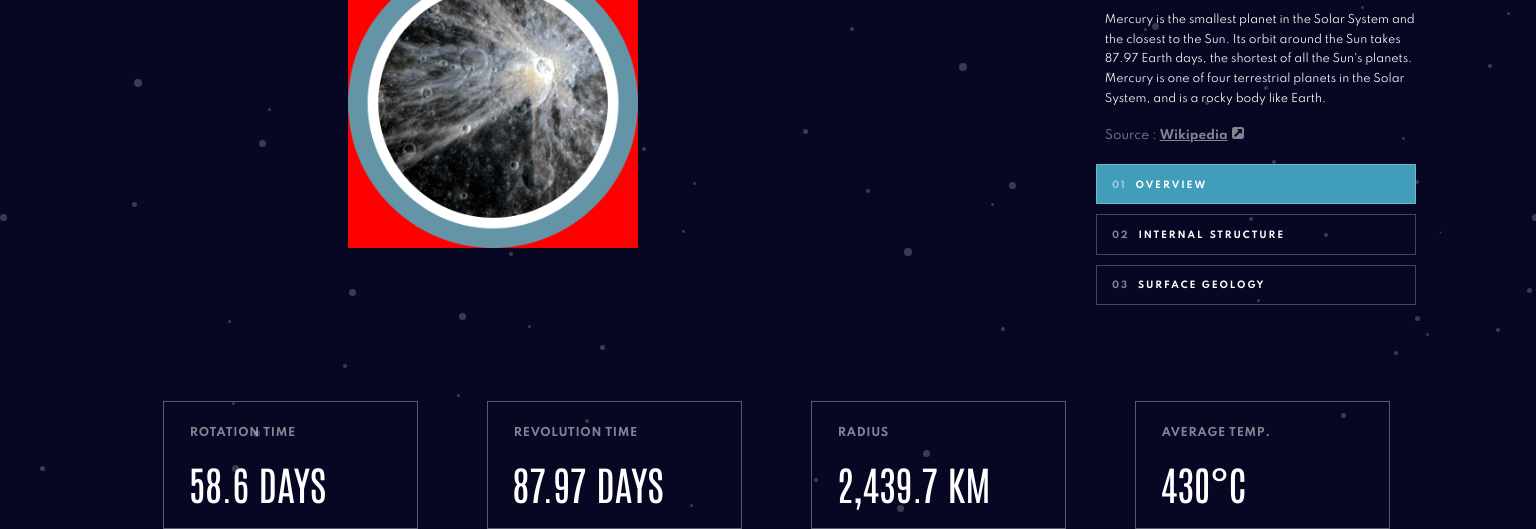
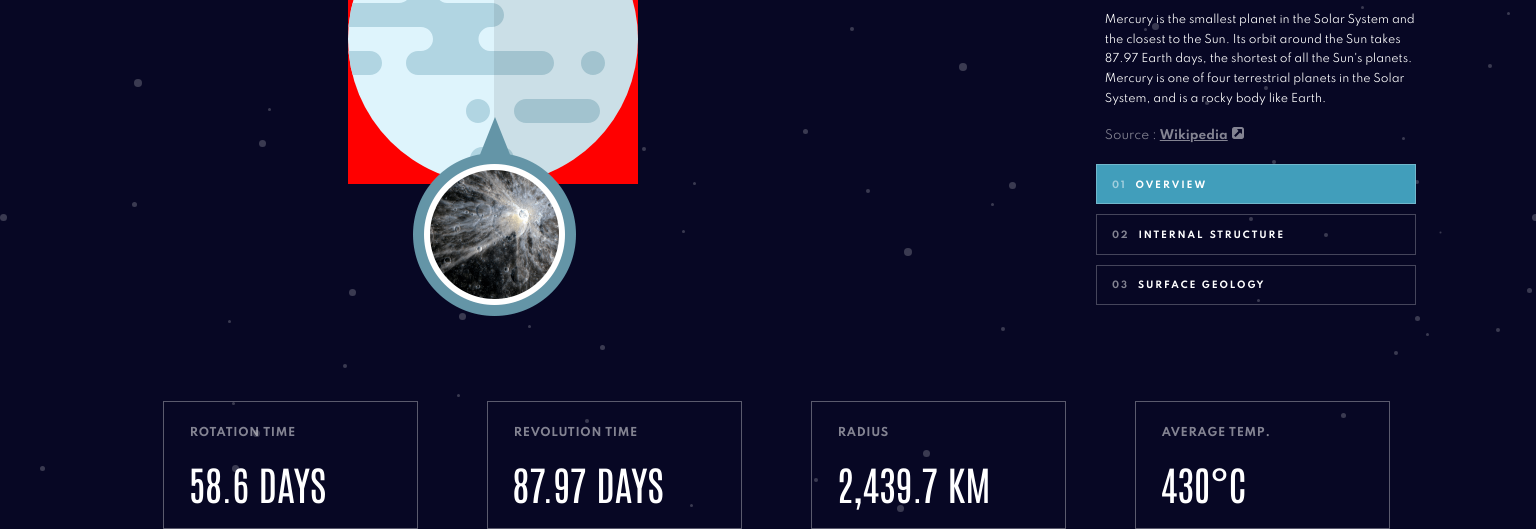
Before and after one commit to chrisyoung0101/planets-fact-site, a plain HTML site: page index.html in a window 1536 px wide. Shown: the part 343-872 px from the top of the page. Drawn offline with Linux system fonts and the light colour scheme.

Commit message:
position geology image all screens

```diff
--- a/index.css
+++ b/index.css
@@ -30,21 +30,27 @@ body {
   /* overflow: hidden; */
 }
 
+/* IMAGES */
 /* show - hide images */
 /* img.planet-img.structure-img,
 img.planet-img.geology-img {
   display: none;
 } */
+
+.planet-img {
+  background-color: red;
+  margin-top: 5.5375em;
+  margin-bottom: 5em;
+  width: 6.9375em;
+}
+
+.geology-img {
+  width: 10.19em;
+  height: 12.43em;
+}
+
 .structure-img {
   display: none;
-}
-
-/* stopped here trying to size this img */
-/* why will width not work? */
-.geology-img {
-  position: absolute;
-  background-color: red;
-  width: 16px;
 }
 
 /* .overview-btn {
@@ -293,9 +299,9 @@ nav a {
   transform: scaleX(1);
 } */
 
-.planet-img {
+/* .planet-img {
   width: 6.9375em;
-}
+} */
 
 h1 {
   color: var(--white);
@@ -347,11 +353,6 @@ p {
 
 .side-btns {
   display: none;
-}
-
-.planet-img {
-  margin-top: 5.5375em;
-  margin-bottom: 5em;
 }
 
 .content h1 {
@@ -434,9 +435,17 @@ p {
   justify-content: center;
 }
 
-.planet-img.flex-content-wrapper-item {
+.planet-img.flex-content-wrapper-item,
+.geology-img.flex-content-wrapper-item {
   margin-left: auto;
   margin-right: auto;
+}
+
+/* mobile - overlap geology image over planet image */
+.geology-img.flex-content-wrapper-item {
+  margin-top: -6.6em;
+  width: 60px;
+  height: 73.25px;
 }
 
 /* TABLETTABLETTABLETTABLETTABLETTABLETTABLETTABLETTABLETTABLETTABLETTABLETTABLETTABLETTABLETTABLETTABLETTABLETTABLETTABLET */
@@ -457,6 +466,13 @@ p {
   .header {
     justify-content: center;
     margin-top: 1.5em;
+  }
+
+  /* tablet - overlap geology image over planet image */
+  .geology-img.flex-content-wrapper-item {
+    margin-top: -12.6em;
+    width: 110px;
+    height: 134.29px;
   }
 
   .planet-img {
@@ -721,6 +737,17 @@ p {
     /* margin-bottom: -1em; */
   }
 
+  /* tablet - overlap geology image over planet image */
+  .geology-img.flex-content-wrapper-item {
+    position: absolute;
+    top: 700px;
+    left: 365px;
+    /* background-color: blue; */
+    margin-top: -16.5em;
+    width: 163px;
+    height: 199px;
+  }
+
   .planet-img {
     position: absolute;
     /* margin-top: 10em;
--- a/index.html
+++ b/index.html
@@ -17,6 +17,8 @@
 </head>
 
 <body>
+
+
     <div class="container">
 
 
@@ -103,12 +105,13 @@
             <hr class="hr2">
 
             <div class="flex-content-wrapper">
+
+
                 <img src="./assets/planet-mercury.svg" alt="Mercury"
                     class="planet-img flex-content-wrapper-item overview-img">
                 <img src="./assets/planet-mercury-internal.svg" alt="Mercury"
                     class="planet-img flex-content-wrapper-item structure-img ">
-                <img src="./assets/geology-mercury.png" alt="Mercury"
-                    class="planet-img flex-content-wrapper-item geology-img">
+                <img src="./assets/geology-mercury.png" alt="Mercury" class="geology-img flex-content-wrapper-item ">
 
                 <div class="content flex-content flex-content-wrapper-item">
                     <div class="flex-text flex-content-item">
```
